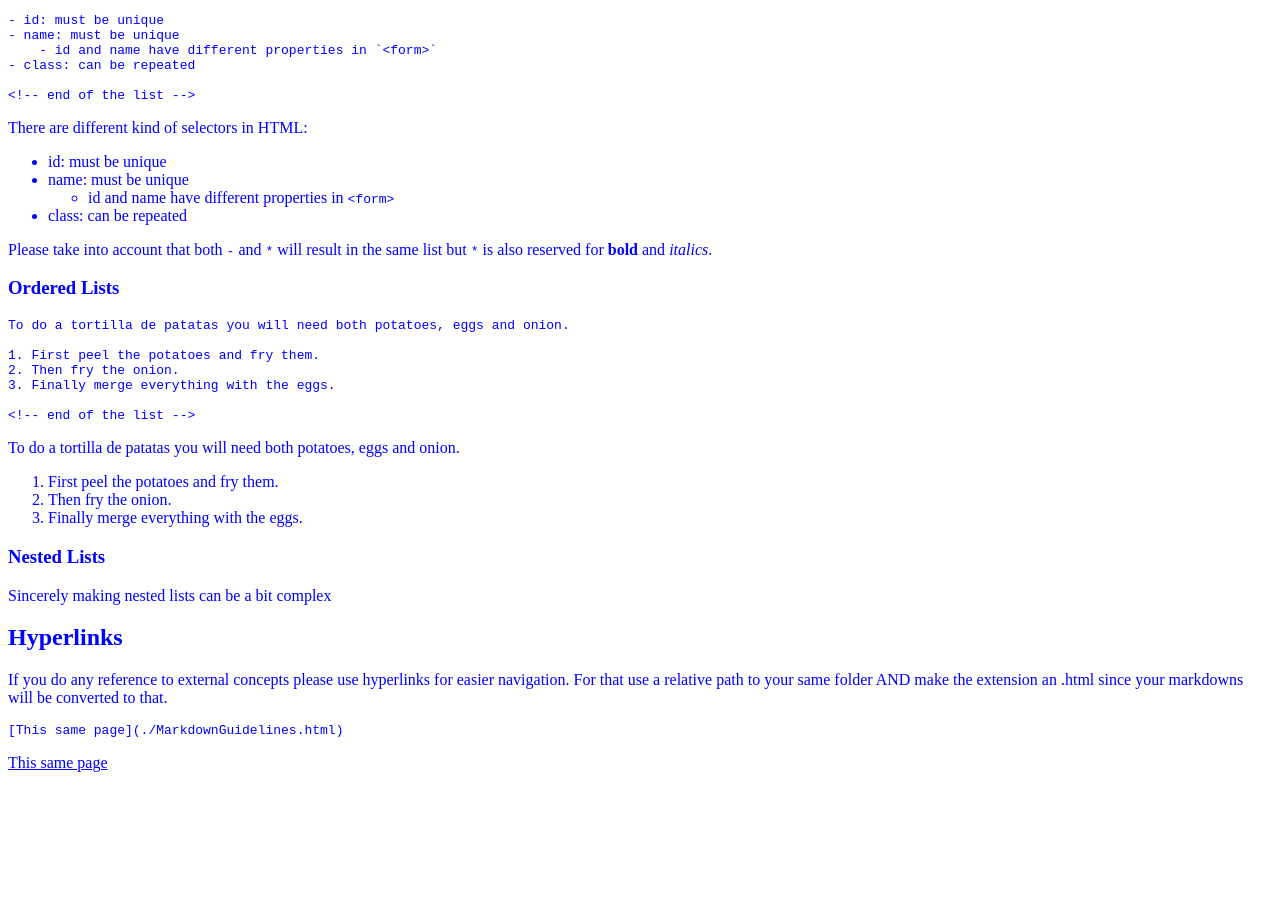
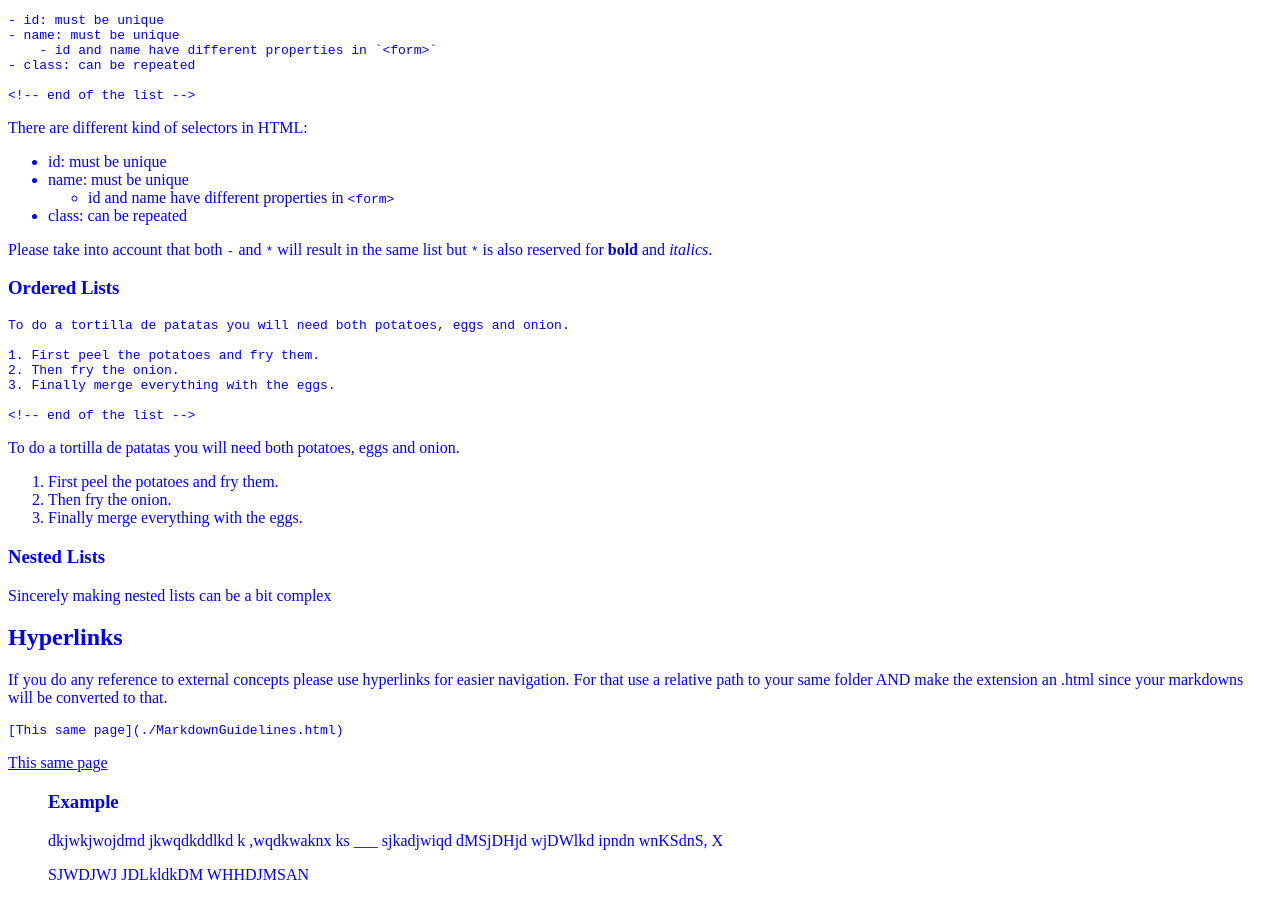
Before and after one commit to BCNGEEKS/Geekateca, a Jekyll site: the page built from MarkdownGuidelines.md, in a window 1280 px wide and 900 px high, scrolled down 717 px. Built offline with Jekyll 4.4.1, drawn with Linux system fonts in a browser that asks for light colours; our own code applies the rules of GitHub Pages for plain Markdown files; before the commit the page ends 1505 px from its top, so only the background shows below that.

Commit message:
Update MarkdownGuidelines.md

```diff
--- a/MarkdownGuidelines.md
+++ b/MarkdownGuidelines.md
@@ -80,3 +80,11 @@ If you do any reference to external concepts please use hyperlinks for easier na
     [This same page](./MarkdownGuidelines.html)
 
 [This same page](./MarkdownGuidelines.html)
+
+> ### Example
+>
+> dkjwkjwojdmd jkwqdkddlkd k ,wqdkwaknx ks
+> ___
+> sjkadjwiqd dMSjDHjd wjDWlkd ipndn wnKSdnS, X
+>
+> SJWDJWJ  JDLkldkDM WHHDJMSAN
```
